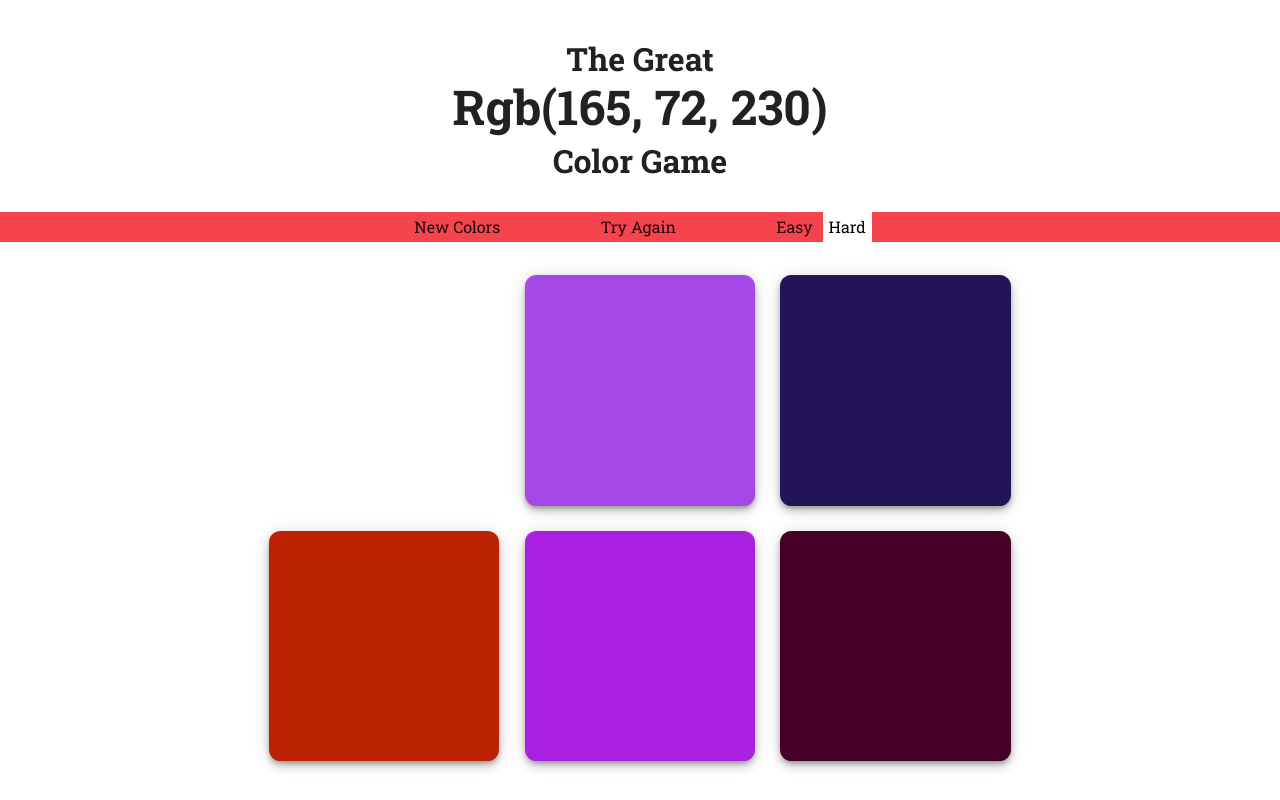
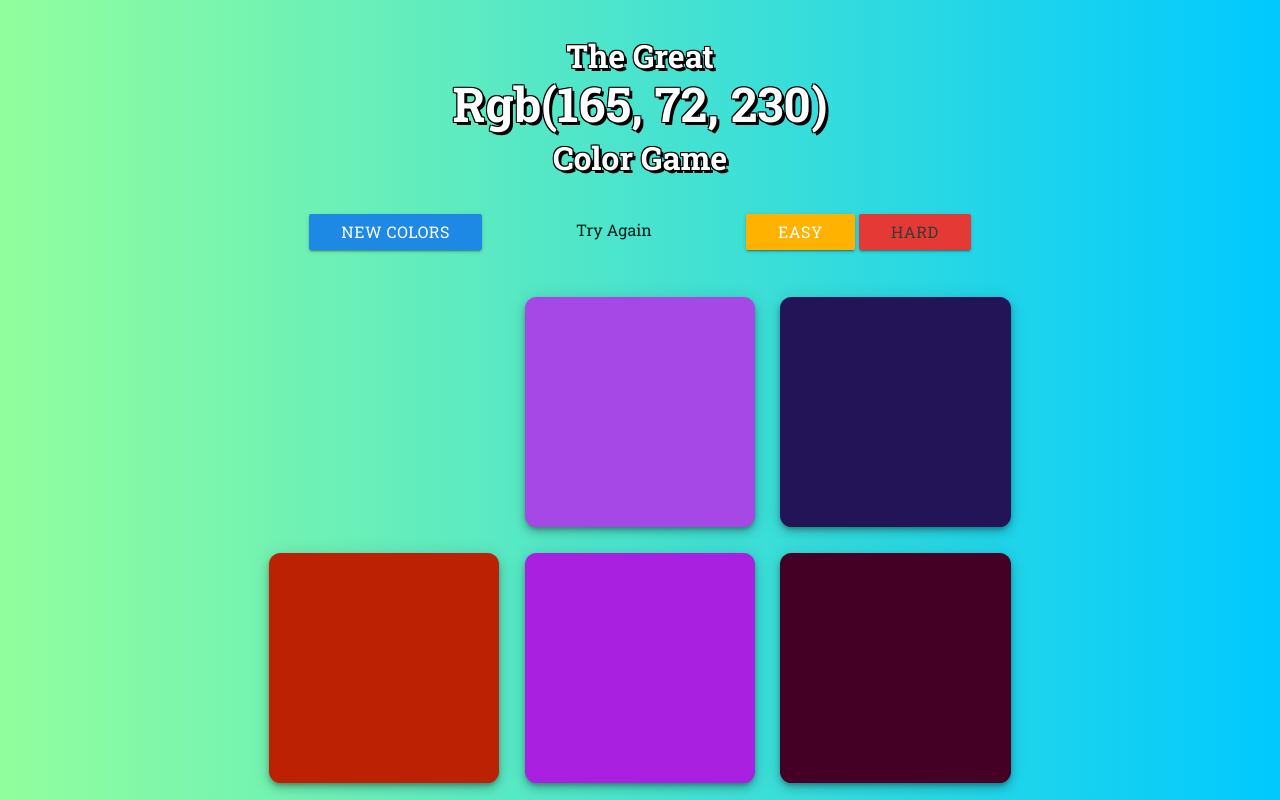
Before and after one commit to ebuntario/belajar-rgb, a website: page index.html in a window 1280 px wide. Both pictures are taken after a click on the element 383 px from the left and 390 px from the top of the page. Drawn offline with nearby package versions, Linux system fonts and the light colour scheme.

Commit message:
Update coloring with materialize.css

```diff
--- a/game.css
+++ b/game.css
@@ -1,51 +1,60 @@
-:root{
+:root {
   font-family: 'Roboto Slab', serif;
   font-size: 16px;
 }
 
 body {
   margin: 0;
+  background: #00C9FF;
+  /* fallback for old browsers */
+  background: -webkit-linear-gradient(to right, #92FE9D, #00C9FF);
+  /* Chrome 10-25, Safari 5.1-6 */
+  background: linear-gradient(to right, #92FE9D, #00C9FF);
+  /* W3C, IE 10+/ Edge, Firefox 16+, Chrome 26+, Opera 12+, Safari 7+ */
 }
 
 h1 {
-  padding: 1px;
+  padding: 1em;
   text-align: center;
   text-transform: capitalize;
   font-size: 2rem;
   line-height: 1.5em;
   font-weight: 800;
+  margin: 0;
+  /* -webkit-text-stroke: 1px #3b3a36; */
+  color: #fff;
+  text-shadow: 3px 3px 0 #000, -1px -1px 0 #000, 1px -1px 0 #000, -1px 1px 0 #000, 1px 1px 0 #000;
 }
 
 #colorDisplay {
   font-size: 1.5em;
 }
 
-span{
+span {
   font-size: 1em;
 }
 
 .menu {
-  background-color: #F5444D;
   text-align: center;
-  height: 30px;
+  height: 50px;
 }
 
-button{
+button {
   font-size: 1em;
   border: none;
   height: 100%;
-  background: none;
   transition: all .3s;
   outline: none;
+  color: #fff;
 }
 
 button:active {
   background: none;
 }
 
-button:hover{
-  color: black;
-  background-color: white;
+button:hover {
+  color: #3b3a36;
+  background-color: #b3c2bf;
 }
 
 #message {
@@ -54,8 +63,8 @@ button:hover{
 }
 
 .selected {
-  color: black;
-  background-color: white;
+  color: #3b3a36;
+  background-color: #b3c2bf;
 }
 
 .container {
@@ -65,7 +74,7 @@ button:hover{
 
 .square {
   float: left;
-  background-color: red;
+  background-color: #b3c2bf;
   margin: 1.66%;
   padding-bottom: 30%;
   width: 30%;
--- a/game.js
+++ b/game.js
@@ -30,9 +30,9 @@ function init() {
         messageDisplay.textContent = 'Correct!';
         resetBtn.textContent = 'Play Again?';
         changeColors(clickedColor);
-        h1.style.backgroundColor = clickedColor;
+        colorDisplay.style.color = clickedColor;
       } else {
-        this.style.backgroundColor = '#fff';
+        this.style.backgroundColor = 'transparent';
         this.classList.remove('z-depth-3');
         messageDisplay.textContent = 'Try Again';
       }
@@ -62,7 +62,7 @@ function reset() {
       squares[i].style.display = 'none';
     }
   }
-  h1.style.backgroundColor = '#fff';
+  colorDisplay.style.color = '#fff';
 }
 
 resetBtn.addEventListener('click', function() {
--- a/index.html
+++ b/index.html
@@ -14,10 +14,10 @@
 <body>
   <h1>The Great <br><span id="colorDisplay"></span><br> Color Game</h1>
   <div class="menu">
-    <button class="" id="reset">New Colors</button>
-    <span id="message"></span>
-    <button class="mode">Easy</button>
-    <button class="mode selected ">Hard</button>
+    <button class="waves-effect waves-light btn blue darken-1" id="reset">New Colors</button>
+    <span class="" id="message"></span>
+    <button class="waves-effect waves-light btn mode amber darken-1">Easy</button>
+    <button class="waves-effect waves-light btn mode selected red darken-1">Hard</button>
   </div>
   <div class="container">
     <div class="square z-depth-3"></div>
```
